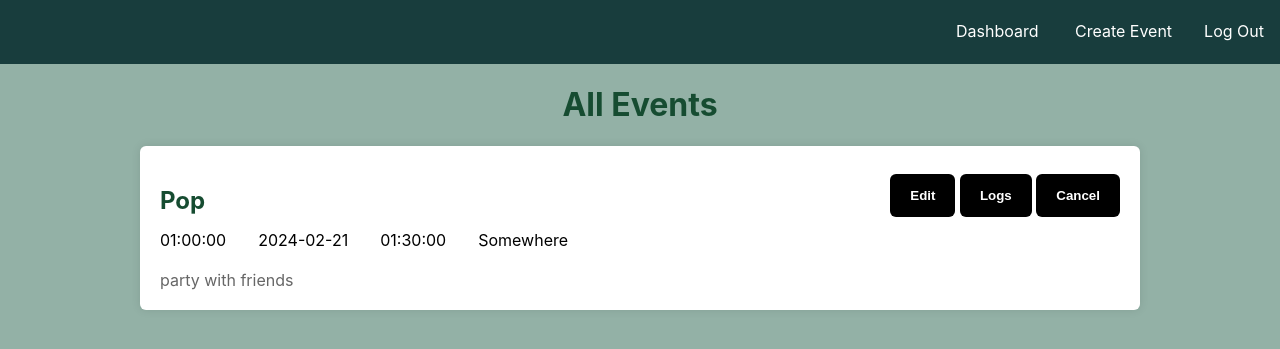
After one commit to Chary-x/eventbyte, a Flask app: page /events/all in a window 1280 px wide. The commit adds this page. Shown: the top 349 px of the page. Run offline with Flask 3, Linux system fonts and the light colour scheme.

Commit message:
create-event, event cards

```diff
--- a/static/css/components/dashnav.css
+++ b/static/css/components/dashnav.css
@@ -57,9 +57,6 @@ button {
     transition: background-color 0.3s;
     font-weight: bold;
 }
-.close-modal{
-    background-color: red;
-}
 
 dialog{
 
@@ -73,27 +70,3 @@ dialog{
 button:hover {
     font-weight: bold;
 }
-
-.close-modal{
-    background-color: red;
-}
-.modal {
-    z-index: 30;
-    backdrop-filter: blur(3px); /* FIX */
-    -webkit-backdrop-filter: blur(3px);
-
-}
-
-
-.modal-background{
-    position: fixed;
-    top: 0;
-    left: 0;
-    width: 100%;
-    height: 100%;
-    background-color: rgba(0, 0, 0, 0.5);
-    z-index: 12;
-    display: none;
-    backdrop-filter: blur(3px); /* FIX */
-    -webkit-backdrop-filter: blur(3px);
-}
--- /dev/null
+++ b/static/css/components/event_card.css
@@ -0,0 +1,57 @@
+
+#all-events{
+    justify-self: center;
+    align-self: center;
+}
+.event-container {
+    background-color: white;
+    border-radius: 6px;
+    box-shadow: 0px 0px 10px rgba(0, 0, 0, 0.1);
+    margin-bottom: 20px;
+    width: 1000px;
+    height: auto;
+}
+
+.event-header {
+    display: flex;
+    flex-direction: row;
+}
+
+.event-header .buttons{
+    margin: auto 0px;
+    margin-left: auto;
+
+}
+
+.edit:hover{
+    background-color: green;
+}
+.logs:hover{
+    background-color: orange;
+}
+.cancel:hover{
+    background-color: red;
+}
+
+.event-content {
+    padding: 20px;
+}
+
+.event-name {
+    font-size: 24px;
+    margin-bottom: 10px;
+}
+
+.event-details{
+    display: flex;
+    flex-direction: row;
+    gap: 2rem;
+}
+.event-details p {
+    margin: 5px 0;
+}
+
+.event-description {
+    margin-top: 15px;
+    color: #666;
+}
--- /dev/null
+++ b/static/css/pages/events.css
@@ -0,0 +1,6 @@
+.events{
+    display: flex;
+    height: 100%;
+    flex-direction: column;
+    align-items: center;
+}
--- a/static/css/tags/forms.css
+++ b/static/css/tags/forms.css
@@ -40,7 +40,7 @@ form label {
     align-items: center;
 }
 
-input, select, option {
+input, select, option, textarea {
     width: 100%;
     background: transparent;
     border: None;
@@ -49,6 +49,10 @@ input, select, option {
     font-family: sans-serif;
     font-weight: bold;;
 
+}
+
+textarea{
+    resize: none;
 }
 
 button {
--- /dev/null
+++ b/static/js/events.js
@@ -0,0 +1,16 @@
+$(document).ready(function(){
+    $(".edit").click(function(){
+        // get event id for this button by traversing up
+        var event_id = $(this).closest(".event-container").attr("id")
+        // redirect to edit page via get req
+        window.location.href = "/events/edit/" + event_id;
+    })
+
+
+    $(".cancel").click(function(){
+        var event_id = $(this).closest(".event-container").attr("id")
+        window.location.href = "/events/cancel/" + event_id
+    })
+
+
+})
--- a/templates/components/dashnav.html
+++ b/templates/components/dashnav.html
@@ -1,102 +1,9 @@
-<script src="/static/js/utils/showToast.js"></script>
-<script src="/static/js/utils/modal.js"></script>
 <link rel="stylesheet" href="/static/css/components/dashnav.css" type="text/css">
-<link rel="stylesheet" href="/static/css/tags/forms.css" type="text/css">
 <body>
 <nav>
     <ul>
         <li><a href="/dashboard"> Dashboard </a></li>
-        <li><button class="create-event">Create Event</button>
+        <li><a href="/events/create">Create Event</button>
         <li><a href="/auth/logout">Log Out</a></li>
     </ul>
 </nav>
-
-
-<main>
-    <!-- generate toast for redirecting flashes -->
-    {% with messages = get_flashed_messages(with_categories=true) %}
-        {% if messages %}
-            {% for category, message in messages %}
-                <script>
-                showToast("{{ message }}", "{{ category }}");
-                </script>
-            {% endfor %}
-        {% endif %}
-    {% endwith %}
-
-    <dialog class="modal">
-        <div class="form-container">
-            <form class="modal-form" action="/events/create" method="post">
-                <h1> Create Event </h1>
-                <fieldset>
-
-                    <label>
-                        <input
-                            name="name"
-                            type="text"
-                            placeholder="Enter Title"
-                        />
-                    </label>
-
-                    <label>
-                        <input
-                            name="date"
-                            type="text"
-                            placeholder="Event Date"
-                            onfocus="(this.type='date')"
-                            onblur="(this.type='text')"
-                        /> <!-- I struggled with showing the placeholder with type="date", so I found this solution
-                                in
-                                https://stackoverflow.com/questions/20321202/not-showing-placeholder-for-input-type-date-field
-                            -->
-                    </label>
-
-                    <label>
-                        <input
-                            name="start_time"
-                            type="text"
-                            placeholder="Start Time"
-                            onfocus="(this.type='time')"
-                            onblur="(this.type='text')"
-                        />
-                    </label>
-
-                    <label>
-                        <input
-                            name="duration"
-                            type="text"
-                            placeholder="Duration"
-                            onfocus="(this.type='time')"
-                            onblur="(this.type='text')"
-                        />
-                    </label>
-
-                    <label>
-                        <input
-                            name="capacity"
-                            type="text"
-                            placeholder="Capacity"
-                        />
-                    </label>
-
-                    <label>
-                        <input
-                            name="location"
-                            type="text"
-                            placeholder="Location"
-                        />
-                    </label>
-                </fieldset>
-
-                <button class="submit" type="submit">Create</button>
-                <button class="close-modal" type="button">Close</button>
-            </form>
-        </div>
-    </dialog>
-
-    <div class="modal-background"></div>
-
-
-
-
-</main>
--- a/templates/components/sidebar.html
+++ b/templates/components/sidebar.html
@@ -10,7 +10,7 @@
             </li>
 
             <li>
-                <a href="/dashboard/events/upcoming">Upcoming Events</a>
+                <a href="events/all">Upcoming Events</a>
             </li>
         </ul>
     </div>
--- a/templates/pages/auth/register.html
+++ b/templates/pages/auth/register.html
@@ -2,7 +2,6 @@
 {% block css %}
 <link rel="stylesheet" href="/static/css/tags/forms.css" type="text/css">
 <link rel="stylesheet" href="/static/css/pages/auth/register.css" type="text/css">
-
 {% endblock %}
 {% block js %}
 <script src="/static/js/jquery-3.7.1.min.js"></script>
--- /dev/null
+++ b/templates/pages/events/events.html
@@ -0,0 +1,50 @@
+{% extends 'components/base.html' %}
+
+{% block css %}
+<link rel="stylesheet" href="/static/css/components/event_card.css" type="text/css">
+<link rel="stylesheet" href="/static/css/pages/events.css" type="text/css">
+
+{% endblock %}
+
+{% block js %}
+<script src="/static/js/jquery-3.7.1.min.js"></script>
+<script src="/static/js/events.js"></script>
+
+{% endblock %}
+
+{% block navbar %}
+    {% include 'components/dashnav.html' %}
+{% endblock %}
+
+{% block content %}
+
+<main>
+    <h1 id="all-events"> All Events </h1>
+    <section class ="events">
+        {% for event in allEvents %}
+            <div id ="{{ event.id }}" class="event-container">
+                <div class="event-content">
+                    <div class="event-header">
+                        <h2 class="event-name">{{ event.name }}</h2>
+                        <div class="buttons">
+                            <button class="edit" type="submit">Edit</button> <!-- add Book to go to tcikets for attendees-->
+                            <button class="logs" type="submit">Logs</button>
+                            <button class="cancel" type="submit">Cancel</button>
+                        </div>
+
+                    </div>
+                    <div class="event-details">
+                        <p> {{ event.start_time }} </p> <!-- add some icons here-->
+                        <p> {{ event.date }} </p>
+                        <p> {{ event.duration }}</p>
+                        <p> {{ event.location }} </p>
+                    </div>
+                    <div class="event-description">
+                        {{ event.description }}
+                    </div>
+                </div>
+            </div>
+        {% endfor %}
+    </section>
+</main>
+{% endblock %}
```
Also changed, not shown: content/models.py (+29 -2 lines), eventbyte.py (+93 -25 lines), static/css/pages/create_events.css (renamed from static/css/pages/dashboard.css, +4 -12 lines), static/js/login.js (+9 -1 lines), static/js/registration.js (+9 -4 lines), static/js/utils/modal.js (+7 -0 lines), templates/pages/events/create-event.html (added, +110 -0 lines), eventbyte.sqlite, 1 other file.
